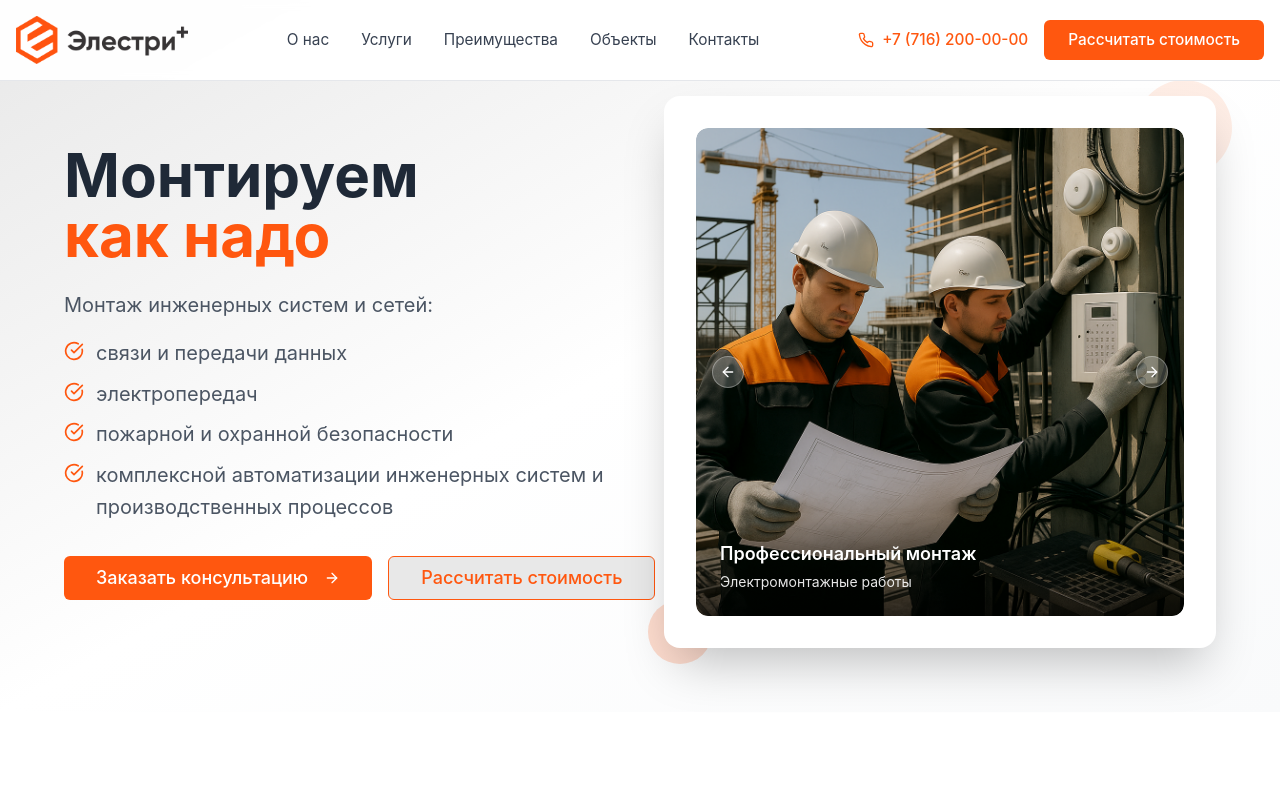
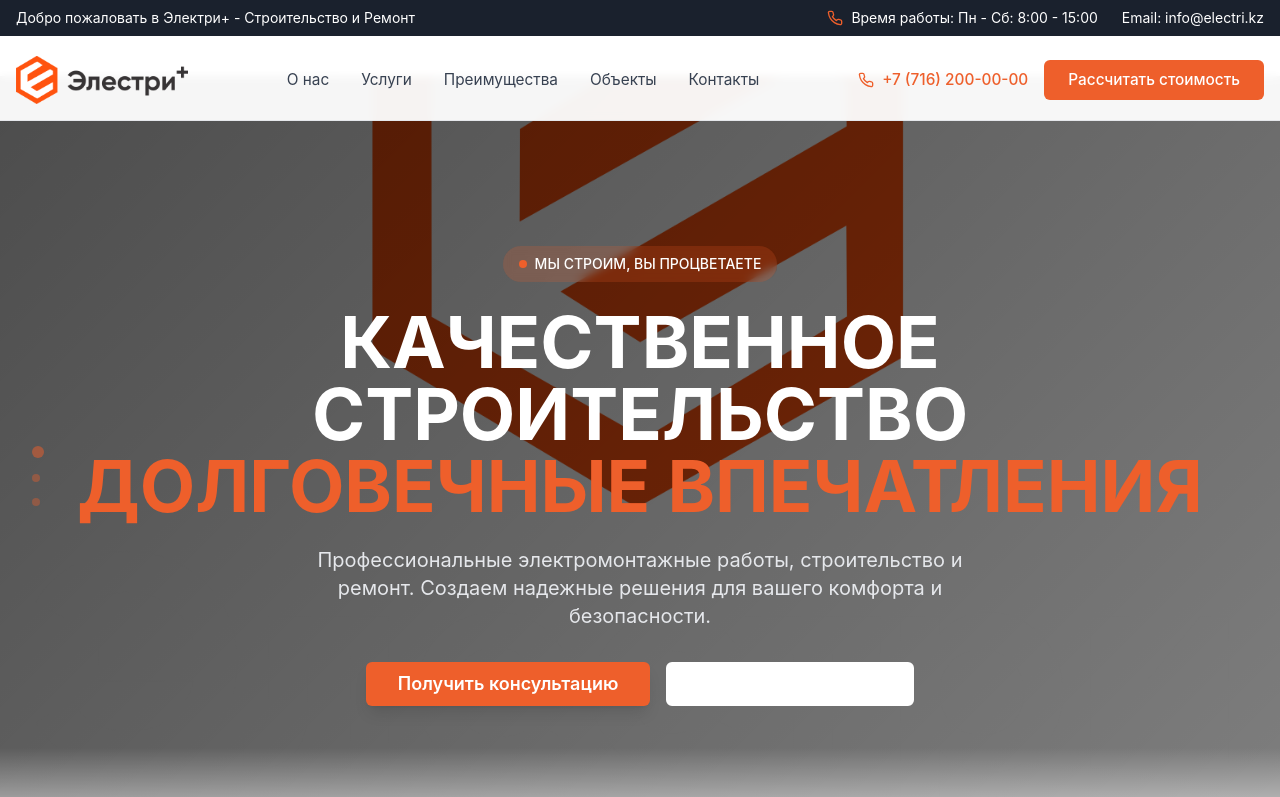
Before and after one commit to docsto/electrify-plus-website-84, a React (Vite) app: page / in a window 1280 px wide. Shown: the top 797 px of the page. Built offline with nearby package versions, Linux system fonts and the light colour scheme.

Commit message:
Adapt design to new template
Adapt the project design to match the layout and styling of the provided URL.

```diff
--- a/src/components/Header.tsx
+++ b/src/components/Header.tsx
@@ -1,4 +1,3 @@
-
 import React, { useState } from 'react';
 import { Phone, Menu, X } from 'lucide-react';
 import { Button } from '@/components/ui/button';
@@ -18,7 +17,28 @@ const Header = () => {
   };
 
   return (
-    <header className="fixed top-0 left-0 right-0 bg-white/95 backdrop-blur-sm border-b border-gray-200 z-50">
+    <>
+      {/* Top contact bar */}
+      <div className="bg-background-dark text-white py-2 hidden lg:block">
+        <div className="container mx-auto px-4">
+          <div className="flex justify-between items-center text-sm">
+            <div className="flex items-center space-x-6">
+              <span>Добро пожаловать в Электри+ - Строительство и Ремонт</span>
+            </div>
+            <div className="flex items-center space-x-6">
+              <div className="flex items-center space-x-2">
+                <Phone className="w-4 h-4 text-primary" />
+                <span>Время работы: Пн - Сб: 8:00 - 15:00</span>
+              </div>
+              <div className="flex items-center space-x-2">
+                <span>Email: info@electri.kz</span>
+              </div>
+            </div>
+          </div>
+        </div>
+      </div>
+
+      <header className="fixed top-0 left-0 right-0 bg-white/95 backdrop-blur-sm border-b border-gray-200 z-50" style={{ top: typeof window !== 'undefined' && window.innerWidth >= 1024 ? '40px' : '0' }}>
         <div className="container mx-auto px-4 py-4">
           <div className="flex items-center justify-between">
             {/* Логотип */}
@@ -97,52 +117,6 @@ const Header = () => {
               </Button>
             </div>
 
-          {/* Планшетное меню */}
-          <div className="hidden sm:flex md:flex lg:hidden items-center space-x-4">
-            <nav className="flex items-center space-x-3 h-12">
-              <a
-                href="#about"
-                onClick={() => scrollToSection('about')}
-                className="text-gray-700 hover:text-primary transition-colors cursor-pointer whitespace-nowrap"
-                style={{ fontSize: 'clamp(0.75rem, 1.5vw, 0.875rem)' }}
-              >
-                О нас
-              </a>
-              <a
-                href="#services"
-                onClick={() => scrollToSection('services')}
-                className="text-gray-700 hover:text-primary transition-colors cursor-pointer whitespace-nowrap"
-                style={{ fontSize: 'clamp(0.75rem, 1.5vw, 0.875rem)' }}
-              >
-                Услуги
-              </a>
-              <a
-                href="#advantages"
-                onClick={() => scrollToSection('advantages')}
-                className="text-gray-700 hover:text-primary transition-colors cursor-pointer whitespace-nowrap"
-                style={{ fontSize: 'clamp(0.75rem, 1.5vw, 0.875rem)' }}
-              >
-                Преимущества
-              </a>
-              <a
-                href="#projects"
-                onClick={() => scrollToSection('projects')}
-                className="text-gray-700 hover:text-primary transition-colors cursor-pointer whitespace-nowrap"
-                style={{ fontSize: 'clamp(0.75rem, 1.5vw, 0.875rem)' }}
-              >
-                Объекты
-              </a>
-              <a
-                href="#contact"
-                onClick={() => scrollToSection('contact')}
-                className="text-gray-700 hover:text-primary transition-colors cursor-pointer whitespace-nowrap"
-                style={{ fontSize: 'clamp(0.75rem, 1.5vw, 0.875rem)' }}
-              >
-                Контакты
-              </a>
-            </nav>
-          </div>
-
             {/* Мобильное меню */}
             <div className="md:hidden">
               <Sheet open={isMobileMenuOpen} onOpenChange={setIsMobileMenuOpen}>
@@ -219,12 +193,13 @@ const Header = () => {
             </div>
           </div>
         </div>
+      </header>
 
       <CostCalculationModal
         isOpen={isCostModalOpen}
         onClose={() => setIsCostModalOpen(false)}
       />
-    </header>
+    </>
   );
 };
 
--- a/src/components/HeroSection.tsx
+++ b/src/components/HeroSection.tsx
@@ -1,181 +1,162 @@
 
 import React, { useState } from 'react';
+import { ChevronLeft, ChevronRight, Play } from 'lucide-react';
 import { Button } from '@/components/ui/button';
-import { ArrowRight, CheckCircle } from 'lucide-react';
-import CostCalculationModal from './CostCalculationModal';
+import { Carousel, CarouselContent, CarouselItem, CarouselNext, CarouselPrevious } from '@/components/ui/carousel';
 import ConsultationModal from './ConsultationModal';
-import { Carousel, CarouselContent, CarouselItem, CarouselNext, CarouselPrevious } from '@/components/ui/carousel';
-import Autoplay from 'embla-carousel-autoplay';
 
 const HeroSection = () => {
-  const [isCostModalOpen, setIsCostModalOpen] = useState(false);
   const [isConsultationModalOpen, setIsConsultationModalOpen] = useState(false);
 
-  const scrollToContact = () => {
-    const element = document.getElementById('contact');
-    if (element) {
-      element.scrollIntoView({ behavior: 'smooth' });
-    }
-  };
+  const images = [
+    '/lovable-uploads/0571061b-ea97-4ce8-b291-d1421b94ead4.png',
+    '/lovable-uploads/16a8e9a1-d634-47a2-99e6-11df23c55e76.png',
+    '/lovable-uploads/3d2379cc-e5aa-4b7d-ad74-5d3d2b69c5f7.png',
+    '/lovable-uploads/707fe5f6-dae7-43e5-a9a9-dba0aced7598.png',
+    '/lovable-uploads/86176baf-f814-4eb6-a15b-e006c6318450.png',
+    '/lovable-uploads/a7020336-d482-4bfe-bba3-4607e0673f46.png',
+    '/lovable-uploads/f98501ae-cda5-4c43-bba6-db0073efd656.png'
+  ];
 
   return (
-    <section className="pt-24 pb-16 bg-gradient-to-br from-muted via-white to-gray-50">
-      <div className="container mx-auto px-4">
-        <div className="max-w-6xl mx-auto">
-          <div className="grid lg:grid-cols-2 gap-12 items-center">
+    <>
+      <section
+        className="relative min-h-screen flex items-center justify-center overflow-hidden"
+        style={{
+          backgroundImage: `linear-gradient(135deg, rgba(0,0,0,0.7), rgba(0,0,0,0.5)), url('${images[0]}')`,
+          backgroundSize: 'cover',
+          backgroundPosition: 'center',
+          backgroundAttachment: 'fixed',
+          marginTop: typeof window !== 'undefined' && window.innerWidth >= 1024 ? '40px' : '0'
+        }}
+      >
+        {/* Decorative elements */}
+        <div className="absolute left-0 top-1/2 transform -translate-y-1/2 z-10">
+          <div className="flex flex-col space-y-4 ml-8">
+            <div className="w-3 h-3 bg-primary rounded-full animate-pulse"></div>
+            <div className="w-2 h-2 bg-primary/60 rounded-full animate-pulse delay-300"></div>
+            <div className="w-2 h-2 bg-primary/40 rounded-full animate-pulse delay-700"></div>
+          </div>
+        </div>
+
+        <div className="container mx-auto px-4 relative z-20">
+          <div className="text-center text-white">
+            {/* Badge */}
+            <div className="inline-flex items-center px-4 py-2 bg-primary/20 backdrop-blur-sm rounded-full mb-6">
+              <div className="w-2 h-2 bg-primary rounded-full mr-2"></div>
+              <span className="text-sm font-medium">МЫ СТРОИМ, ВЫ ПРОЦВЕТАЕТЕ</span>
+            </div>
+
+            {/* Main heading */}
+            <h1 className="text-4xl md:text-6xl lg:text-7xl font-bold leading-tight mb-6">
+              <span className="text-white">КАЧЕСТВЕННОЕ</span>
+              <br />
+              <span className="text-white">СТРОИТЕЛЬСТВО</span>
+              <br />
+              <span className="text-primary">ДОЛГОВЕЧНЫЕ</span>{' '}
+              <span className="text-primary">ВПЕЧАТЛЕНИЯ</span>
+            </h1>
+
+            {/* Description */}
+            <p className="text-lg md:text-xl text-gray-200 max-w-2xl mx-auto mb-8 leading-relaxed">
+              Профессиональные электромонтажные работы, строительство и ремонт.
+              Создаем надежные решения для вашего комфорта и безопасности.
+            </p>
+
+            {/* CTA Buttons */}
+            <div className="flex flex-col sm:flex-row gap-4 justify-center items-center">
+              <Button
+                onClick={() => setIsConsultationModalOpen(true)}
+                size="lg"
+                className="bg-primary hover:bg-primary-dark text-white px-8 py-4 text-lg font-semibold shadow-lg hover:shadow-xl transition-all duration-300 transform hover:-translate-y-1"
+              >
+                Получить консультацию
+              </Button>
+
+              <Button
+                variant="outline"
+                size="lg"
+                className="border-2 border-white text-white hover:bg-white hover:text-background-dark px-8 py-4 text-lg font-semibold backdrop-blur-sm transition-all duration-300"
+              >
+                <Play className="w-5 h-5 mr-2" />
+                Смотреть видео
+              </Button>
+            </div>
+          </div>
+        </div>
+
+        {/* Bottom gradient overlay */}
+        <div className="absolute bottom-0 left-0 right-0 h-32 bg-gradient-to-t from-background to-transparent"></div>
+      </section>
+
+      {/* Projects Gallery Section - hidden on mobile and tablet */}
+      <section className="py-16 bg-gray-50 hidden lg:block">
+        <div className="container mx-auto px-4">
+          <div className="grid grid-cols-1 lg:grid-cols-2 gap-12 items-center">
             {/* Левая колонка с текстом */}
-            <div className="space-y-8">
-              <div className="space-y-6">
-                <h1 className="text-5xl lg:text-6xl font-bold text-gray-800 leading-tight">
-                  Монтируем
-                  <span className="text-primary block">как надо</span>
-                </h1>
-
-                <div className="text-xl text-gray-600 leading-relaxed">
-                  <p className="mb-4">Монтаж инженерных систем и сетей:</p>
-                  <div className="space-y-2">
-                    <div className="flex items-start space-x-3">
-                      <CheckCircle className="w-5 h-5 text-primary mt-1 flex-shrink-0" />
-                      <span>связи и передачи данных</span>
-                    </div>
-                    <div className="flex items-start space-x-3">
-                      <CheckCircle className="w-5 h-5 text-primary mt-1 flex-shrink-0" />
-                      <span>электропередач</span>
-                    </div>
-                    <div className="flex items-start space-x-3">
-                      <CheckCircle className="w-5 h-5 text-primary mt-1 flex-shrink-0" />
-                      <span>пожарной и охранной безопасности</span>
-                    </div>
-                    <div className="flex items-start space-x-3">
-                      <CheckCircle className="w-5 h-5 text-primary mt-1 flex-shrink-0" />
-                      <span>комплексной автоматизации инженерных систем и производственных процессов</span>
-                    </div>
-                  </div>
+            <div>
+              <h2 className="text-3xl md:text-4xl font-bold text-gray-900 mb-6">
+                Наши успешные проекты
+              </h2>
+              <p className="text-lg text-gray-600 mb-8">
+                Более 10 лет опыта в сфере электромонтажных работ и строительства.
+                Доверьте свой проект профессионалам.
+              </p>
+              <div className="grid grid-cols-3 gap-4 text-center">
+                <div>
+                  <div className="text-2xl font-bold text-primary">150+</div>
+                  <div className="text-sm text-gray-600">Завершенных проектов</div>
                 </div>
-              </div>
-
-              <div className="flex flex-col sm:flex-row gap-4">
-                <Button
-                  size="lg"
-                  onClick={() => setIsConsultationModalOpen(true)}
-                  className="bg-primary hover:bg-primary/90 text-white px-8 py-4 text-lg"
-                >
-                  Заказать консультацию
-                  <ArrowRight className="w-5 h-5 ml-2" />
-                </Button>
-                <Button
-                  variant="outline"
-                  size="lg"
-                  onClick={() => setIsCostModalOpen(true)}
-                  className="border-primary text-primary hover:bg-primary/10 px-8 py-4 text-lg"
-                >
-                  Рассчитать стоимость
-                </Button>
+                <div>
+                  <div className="text-2xl font-bold text-primary">10+</div>
+                  <div className="text-sm text-gray-600">Лет опыта</div>
+                </div>
+                <div>
+                  <div className="text-2xl font-bold text-primary">100%</div>
+                  <div className="text-sm text-gray-600">Довольных клиентов</div>
+                </div>
               </div>
             </div>
 
             {/* Правая колонка со слайдером */}
-            <div className="relative hidden lg:block">
+            <div className="relative">
               <div className="relative z-10 bg-white rounded-2xl shadow-2xl p-8">
                 <div className="aspect-square rounded-xl overflow-hidden">
                   <Carousel
-                    plugins={[
-                      Autoplay({
-                        delay: 5000,
-                      }),
-                    ]}
-                    className="w-full h-full"
                     opts={{
                       align: "start",
                       loop: true,
                     }}
+                    className="w-full h-full"
                   >
-                    <CarouselContent className="h-full">
-                      <CarouselItem className="h-full">
-                        <div className="relative h-full">
-                          <img
-                            src="/lovable-uploads/86176baf-f814-4eb6-a15b-e006c6318450.png"
-                            alt="Профессиональный монтаж - планирование проекта"
-                            className="w-full h-full object-cover rounded-xl"
-                          />
-                          <div className="absolute bottom-0 left-0 right-0 bg-gradient-to-t from-black/70 to-transparent p-6 rounded-b-xl">
-                            <div className="text-white">
-                              <div className="text-lg font-semibold mb-1">Профессиональный монтаж</div>
-                              <div className="text-white/90 text-sm">Планирование и проектирование</div>
-                            </div>
+                    <CarouselContent>
+                      {images.map((image, index) => (
+                        <CarouselItem key={index}>
+                          <div className="h-full">
+                            <img
+                              src={image}
+                              alt={`Проект ${index + 1}`}
+                              className="w-full h-full object-cover rounded-lg"
+                            />
                           </div>
-                        </div>
-                      </CarouselItem>
-                      <CarouselItem className="h-full">
-                        <div className="relative h-full">
-                          <img
-                            src="/lovable-uploads/a7020336-d482-4bfe-bba3-4607e0673f46.png"
-                            alt="Профессиональный монтаж - электромонтажные работы"
-                            className="w-full h-full object-cover rounded-xl"
-                          />
-                          <div className="absolute bottom-0 left-0 right-0 bg-gradient-to-t from-black/70 to-transparent p-6 rounded-b-xl">
-                            <div className="text-white">
-                              <div className="text-lg font-semibold mb-1">Профессиональный монтаж</div>
-                              <div className="text-white/90 text-sm">Электромонтажные работы</div>
-                            </div>
-                          </div>
-                        </div>
-                      </CarouselItem>
-                      <CarouselItem className="h-full">
-                        <div className="relative h-full">
-                          <img
-                            src="/lovable-uploads/707fe5f6-dae7-43e5-a9a9-dba0aced7598.png"
-                            alt="Профессиональный монтаж - контроль качества"
-                            className="w-full h-full object-cover rounded-xl"
-                          />
-                          <div className="absolute bottom-0 left-0 right-0 bg-gradient-to-t from-black/70 to-transparent p-6 rounded-b-xl">
-                            <div className="text-white">
-                              <div className="text-lg font-semibold mb-1">Профессиональный монтаж</div>
-                              <div className="text-white/90 text-sm">Контроль качества работ</div>
-                            </div>
-                          </div>
-                        </div>
-                      </CarouselItem>
-                      <CarouselItem className="h-full">
-                        <div className="relative h-full">
-                          <img
-                            src="/lovable-uploads/f98501ae-cda5-4c43-bba6-db0073efd656.png"
-                            alt="Профессиональный монтаж - системы управления"
-                            className="w-full h-full object-cover rounded-xl"
-                          />
-                          <div className="absolute bottom-0 left-0 right-0 bg-gradient-to-t from-black/70 to-transparent p-6 rounded-b-xl">
-                            <div className="text-white">
-                              <div className="text-lg font-semibold mb-1">Профессиональный монтаж</div>
-                              <div className="text-white/90 text-sm">Системы управления и автоматизации</div>
-                            </div>
-                          </div>
-                        </div>
-                      </CarouselItem>
+                        </CarouselItem>
+                      ))}
                     </CarouselContent>
-                    <CarouselPrevious className="absolute left-4 top-1/2 -translate-y-1/2 bg-white/20 border-white/30 text-white hover:bg-white/30 hover:text-white" />
-                    <CarouselNext className="absolute right-4 top-1/2 -translate-y-1/2 bg-white/20 border-white/30 text-white hover:bg-white/30 hover:text-white" />
+                    <CarouselPrevious className="left-4" />
+                    <CarouselNext className="right-4" />
                   </Carousel>
                 </div>
               </div>
-
-              {/* Декоративные элементы */}
-              <div className="absolute -top-4 -right-4 w-24 h-24 bg-primary/10 rounded-full"></div>
-              <div className="absolute -bottom-4 -left-4 w-16 h-16 bg-primary/20 rounded-full"></div>
             </div>
           </div>
         </div>
-      </div>
-
-      <CostCalculationModal
-        isOpen={isCostModalOpen}
-        onClose={() => setIsCostModalOpen(false)}
-      />
+      </section>
 
       <ConsultationModal
         isOpen={isConsultationModalOpen}
         onClose={() => setIsConsultationModalOpen(false)}
       />
-    </section>
+    </>
   );
 };
 
--- a/src/index.css
+++ b/src/index.css
@@ -9,40 +9,45 @@ All colors MUST be HSL.
 
 @layer base {
   :root {
-    --background: 0 0% 91%; /* #e8e8e8 */
-    --foreground: 0 0% 0%; /* #000000 */
-
+    --background: 0 0% 100%;
+    --foreground: 0 0% 3.9%;
     --card: 0 0% 100%;
-    --card-foreground: 0 0% 0%;
-
+    --card-foreground: 0 0% 3.9%;
     --popover: 0 0% 100%;
-    --popover-foreground: 0 0% 0%;
-
-    --primary: 18 100% 53%; /* #ff530f */
-    --primary-foreground: 0 0% 100%;
-
-    --secondary: 0 0% 16%; /* #282828 */
-    --secondary-foreground: 0 0% 91%;
-
-    --muted: 0 0% 91%; /* #e8e8e8 */
-    --muted-foreground: 0 0% 16%;
-
-    --accent: 18 100% 53%; /* #ff530f */
-    --accent-foreground: 0 0% 100%;
-
+    --popover-foreground: 0 0% 3.9%;
+    --primary: 16 85% 55%; /* Orange primary color */
+    --primary-foreground: 0 0% 98%;
+    --secondary: 0 0% 96.1%;
+    --secondary-foreground: 0 0% 9%;
+    --muted: 0 0% 96.1%;
+    --muted-foreground: 0 0% 45.1%;
+    --accent: 0 0% 96.1%;
+    --accent-foreground: 0 0% 9%;
     --destructive: 0 84.2% 60.2%;
-    --destructive-foreground: 210 40% 98%;
-
-    --border: 0 0% 82%;
-    --input: 0 0% 82%;
-    --ring: 18 100% 53%;
-
+    --destructive-foreground: 0 0% 98%;
+    --border: 0 0% 89.8%;
+    --input: 0 0% 89.8%;
+    --ring: 16 85% 55%;
     --radius: 0.5rem;
 
-    /* Custom orange colors */
-    --orange-light: 25 100% 75%; /* light orange */
-    --orange-pale: 25 100% 96%; /* pale orange background */
-    --gray-light: 0 0% 75%; /* light gray */
+    /* Custom design tokens */
+    --primary-orange: 16 85% 55%;
+    --primary-dark: 16 85% 45%;
+    --background-dark: 220 26% 14%;
+    --text-light: 0 0% 100%;
+    --text-gray: 0 0% 45%;
+    --border-light: 0 0% 93%;
+
+    /* Gradients */
+    --gradient-primary: linear-gradient(135deg, hsl(var(--primary-orange)), hsl(16 85% 45%));
+    --gradient-hero: linear-gradient(135deg, rgba(0,0,0,0.7), rgba(0,0,0,0.5));
+
+    /* Shadows */
+    --shadow-card: 0 4px 6px -1px rgba(0, 0, 0, 0.1), 0 2px 4px -1px rgba(0, 0, 0, 0.06);
+    --shadow-hero: 0 25px 50px -12px rgba(0, 0, 0, 0.25);
+
+    /* Transitions */
+    --transition-smooth: all 0.3s cubic-bezier(0.4, 0, 0.2, 1);
 
     --sidebar-background: 0 0% 96%;
     --sidebar-foreground: 0 0% 16%;
@@ -51,45 +56,38 @@ All colors MUST be HSL.
     --sidebar-accent: 0 0% 91%;
     --sidebar-accent-foreground: 0 0% 0%;
     --sidebar-border: 0 0% 88%;
-    --sidebar-ring: 18 100% 53%;
+    --sidebar-ring: 16 85% 55%;
   }
 
   .dark {
-    --background: 0 0% 16%; /* #282828 */
-    --foreground: 0 0% 91%; /* #e8e8e8 */
+    --background: 0 0% 3.9%;
+    --foreground: 0 0% 98%;
+    --card: 0 0% 3.9%;
+    --card-foreground: 0 0% 98%;
+    --popover: 0 0% 3.9%;
+    --popover-foreground: 0 0% 98%;
+    --primary: 16 85% 55%;
+    --primary-foreground: 0 0% 9%;
+    --secondary: 0 0% 14.9%;
+    --secondary-foreground: 0 0% 98%;
+    --muted: 0 0% 14.9%;
+    --muted-foreground: 0 0% 63.9%;
+    --accent: 0 0% 14.9%;
+    --accent-foreground: 0 0% 98%;
+    --destructive: 0 62.8% 30.6%;
+    --destructive-foreground: 0 0% 98%;
+    --border: 0 0% 14.9%;
+    --input: 0 0% 14.9%;
+    --ring: 16 85% 55%;
 
-    --card: 0 0% 16%;
-    --card-foreground: 0 0% 91%;
-
-    --popover: 0 0% 16%;
-    --popover-foreground: 0 0% 91%;
-
-    --primary: 18 100% 53%; /* #ff530f */
-    --primary-foreground: 0 0% 100%;
-
-    --secondary: 0 0% 20%;
-    --secondary-foreground: 0 0% 91%;
-
-    --muted: 0 0% 20%;
-    --muted-foreground: 0 0% 70%;
-
-    --accent: 18 100% 53%; /* #ff530f */
-    --accent-foreground: 0 0% 100%;
-
-    --destructive: 0 84.2% 60.2%;
-    --destructive-foreground: 0 0% 98%;
-
-    --border: 0 0% 25%;
-    --input: 0 0% 25%;
-    --ring: 18 100% 53%;
     --sidebar-background: 0 0% 12%;
     --sidebar-foreground: 0 0% 91%;
-    --sidebar-primary: 18 100% 53%;
+    --sidebar-primary: 16 85% 55%;
     --sidebar-primary-foreground: 0 0% 100%;
     --sidebar-accent: 0 0% 20%;
     --sidebar-accent-foreground: 0 0% 91%;
     --sidebar-border: 0 0% 20%;
-    --sidebar-ring: 18 100% 53%;
+    --sidebar-ring: 16 85% 55%;
   }
 }
 
--- a/tailwind.config.ts
+++ b/tailwind.config.ts
@@ -30,7 +30,8 @@ export default {
 				foreground: 'hsl(var(--foreground))',
 				primary: {
 					DEFAULT: 'hsl(var(--primary))',
-					foreground: 'hsl(var(--primary-foreground))'
+					foreground: 'hsl(var(--primary-foreground))',
+					dark: 'hsl(var(--primary-dark))',
 				},
 				secondary: {
 					DEFAULT: 'hsl(var(--secondary))',
@@ -56,6 +57,10 @@ export default {
 					DEFAULT: 'hsl(var(--card))',
 					foreground: 'hsl(var(--card-foreground))'
 				},
+				'background-dark': 'hsl(var(--background-dark))',
+				'text-light': 'hsl(var(--text-light))',
+				'text-gray': 'hsl(var(--text-gray))',
+				'border-light': 'hsl(var(--border-light))',
 				sidebar: {
 					DEFAULT: 'hsl(var(--sidebar-background))',
 					foreground: 'hsl(var(--sidebar-foreground))',
@@ -66,6 +71,17 @@ export default {
 					border: 'hsl(var(--sidebar-border))',
 					ring: 'hsl(var(--sidebar-ring))'
 				}
+			},
+			backgroundImage: {
+				'gradient-primary': 'var(--gradient-primary)',
+				'gradient-hero': 'var(--gradient-hero)',
+			},
+			boxShadow: {
+				'card': 'var(--shadow-card)',
+				'hero': 'var(--shadow-hero)',
+			},
+			transitionProperty: {
+				'smooth': 'var(--transition-smooth)',
 			},
 			borderRadius: {
 				lg: 'var(--radius)',
```
Lines whose indentation alone changed are shown as unchanged.
